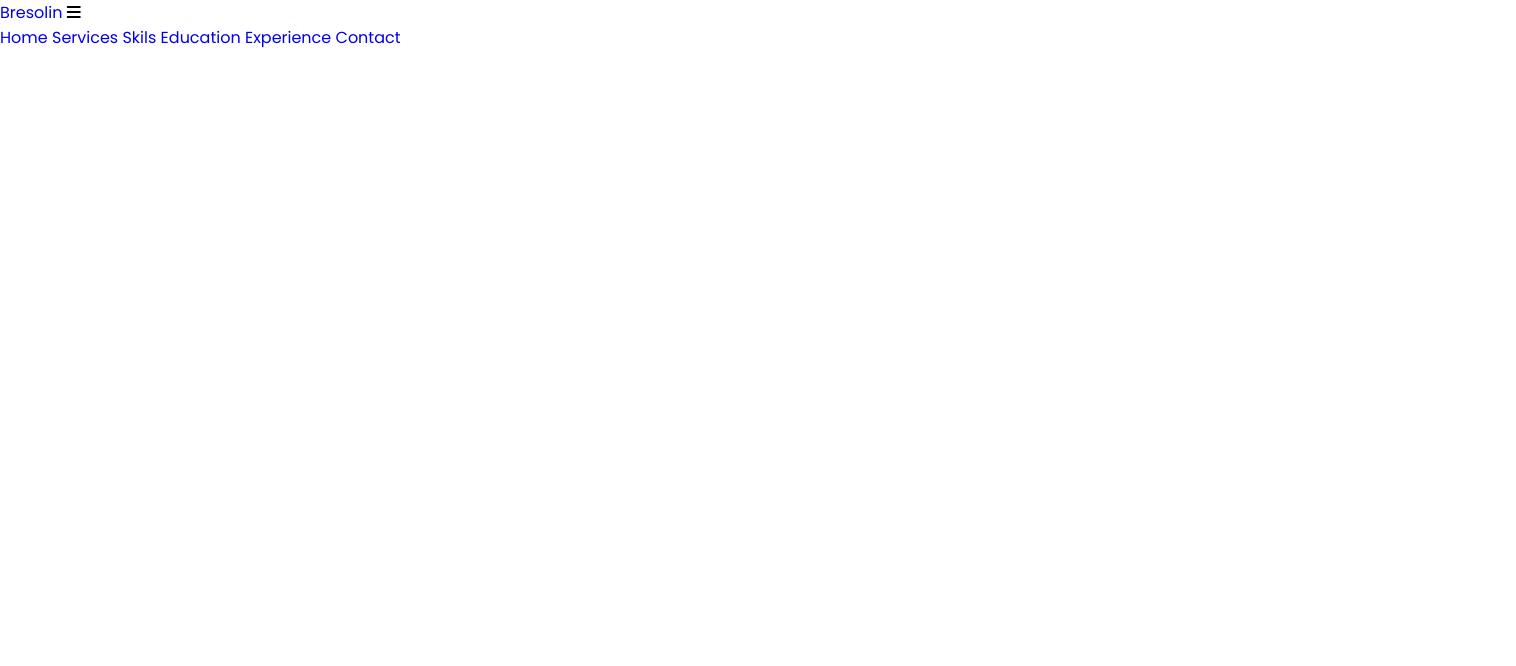
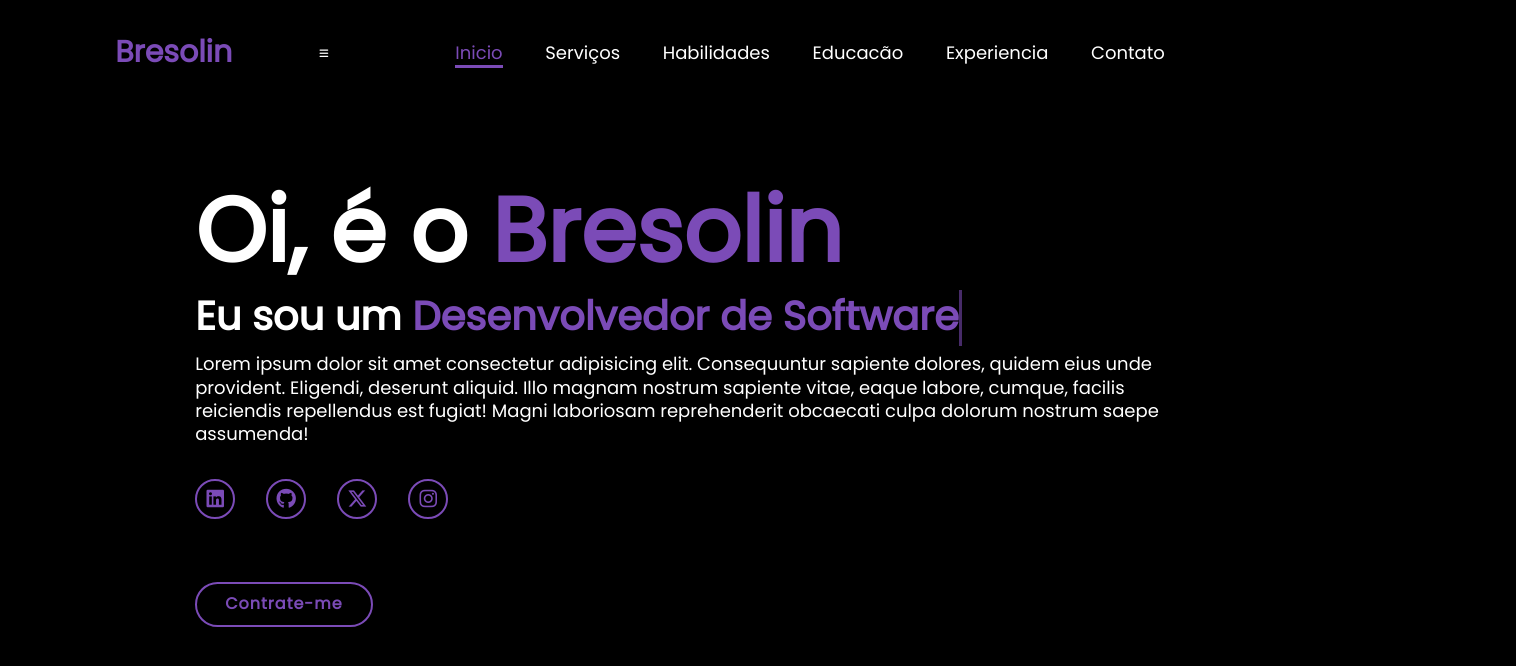
Before and after one commit to bresolinn/PaginasWEB, a plain HTML site: page Portiolio/index.html in a window 1280 px wide. Shown: the whole page, 1516 px wide, since content can reach past the window. Drawn offline with Linux system fonts and the light colour scheme.

Commit message:
Portiolio

```diff
--- a/Portiolio/index.html
+++ b/Portiolio/index.html
@@ -11,25 +11,39 @@
 </head>
 <body>
     <header class="header">
-        <a href="#" class="Logo">Bresolin</a>
+        <a href="#" class="logo">Bresolin</a>
 
-        <i class="fa-solid fa-bars"></i>
+        <i class="fa-solid fa-bars" class="menu-icon"></i>
 
         <nav class="navbar">
-            <a href="#home">Home</a>
-            <a href="#hservices">Services</a>
-            <a href="#skills">Skils</a>
-            <a href="#education">Education</a>
-            <a href="#experience">Experience</a>
-            <a href="#contact">Contact</a>
+            <a href="#inicio" class="active">Inicio</a>
+            <a href="#hserviços">Serviços</a>
+            <a href="#habilidades">Habilidades</a>
+            <a href="#educação">Educacão</a>
+            <a href="#experiencia">Experiencia</a>
+            <a href="#contato">Contato</a>
         </nav>
     </header>
 
+    <section class="home" id="home">
+        <div class="home-img">
+            <img src="" alt="">
+        </div>
+        <div class="home-content">
+            <h1>Oi, é o <span>Bresolin</span></h1>
+            <h3 class="typing-text">Eu sou um <span></span></h3>
+            <p>Lorem ipsum dolor sit amet consectetur adipisicing elit. Consequuntur sapiente dolores, quidem eius unde provident. Eligendi, deserunt aliquid. Illo magnam nostrum sapiente vitae, eaque labore, cumque, facilis reiciendis repellendus est fugiat! Magni laboriosam reprehenderit obcaecati culpa dolorum nostrum saepe assumenda!</p>
 
+            <div class="social-icon">
+                <a href="#"><i class="fa-brands fa-linkedin"></i></a>
+                <a href="#"><i class="fa-brands fa-github"></i></a>
+                <a href="#"><i class="fa-brands fa-x-twitter"></i></a>
+                <a href="#"><i class="fa-brands fa-instagram"></i></a>
+            </div>
 
-
-
-
+            <a href="#" class="btn">Contrate-me</a>
+        </div>
+    </section>
 
     <script src="script.js"></script>
 </body>
--- a/Portiolio/style.css
+++ b/Portiolio/style.css
@@ -16,3 +16,219 @@
     --text-color: #fff;
     --main-color:#7b4bb7;
 }
+
+html{
+    font-size: 62.5%;
+    overflow-x: hidden;
+}
+
+body {
+    background: var(--bg-color);
+    font-family: 'Poppins', sans-serif;
+    color: var(--text-color);
+}
+html::-webkit-scrollbar {
+    width: 0.8rem;
+}
+html::-webkit-scrollbar-track {
+    background: var(--bg-color);
+}
+html::-webkit-scrollbar-thumb {
+    background: var(--main-color);
+}
+
+header {
+    position: fixed;
+    top: 0;
+    left: 0;
+    width: 100%;
+    padding: 3rem 9%;
+    background: rgba(0, 0, 0, 0.7);
+    filter: drop-shadow(10px);
+    display: flex;
+    justify-content: space-between;
+    align-items: center;
+    z-index: 100;
+}
+.logo {
+    font-size: 3rem;
+    color: var(--main-color);
+    font-weight: 800;
+    cursor: pointer;
+    transition: 0.5s ease;
+}
+.loho:hover {
+    transform: scale(1.1);
+}
+.navbar a {
+    font-size: 1.8rem;
+    color: var(--text-color);
+    margin-left: 4rem;
+    font-weight: 500;
+    transition: 0.3s ease;
+    border-bottom: 3px solid transparent;
+}
+.navbar a:hover,
+.navbar a.active {
+    color: var(--main-color);
+    border-bottom: 3px solid var(--main-color);
+}
+#menu-icon {
+    font-size: 3.6rem;
+    color: var(--main-color);
+    display: none;
+}
+@media (max-width:995px) {
+    #menu-icon {
+        display: block;
+    }
+    .navbar {
+        position: absolute;
+        top: 100%;
+        right: 0;
+        width: 40%;
+        border-left: 3px solid var(--main-color);
+        border-bottom: 3px solid var(--main-color);
+        border-bottom-left-radius: 2rem;
+        padding: 1rem 3%;
+        background-color: var(--second-bg-color);
+        border-top: 0.1remsolid rgb(0, 0, 0, 0.4);
+        display: none;
+    }
+    .navbar.active {
+        display: block;
+    }
+    .navbar a {
+        display: block;
+        font-size: 2rem;
+        margin: 3rem 0;
+    }
+    .navbar a:hover,
+    .navbar a.active {
+        padding: 1rem;
+        border-radius: 0.5rem;
+        border-bottom: 0.5rem solid var(--main-color);
+    }
+}
+
+section {
+    min-height: 100vh;
+    padding: 5rem 9% 5rem;
+}
+.home {
+    display: flex;
+    justify-content: center;
+    align-items: center;
+    gap: 8rem;
+    background: var(--bg-color);
+}
+.home .home-content {
+    font-size: 6rem;
+    font-weight: 700;
+    line-height: 1.3;
+}
+span {
+    color: var(--main-color);
+}
+.home-content h3 {
+    font-size: 4rem;
+    margin-bottom: 1rem;
+    font-weight: 700;
+
+}
+.home-img {
+    border-radius: 50%;
+}
+.home-img img {
+    position: relative;
+    width: 32vw;
+    border-radius: 50%;
+    box-shadow: 0 0 25px var(--main-color);
+    cursor: pointer;
+}
+.home-img img:hover {
+    transform: scale(1.01);
+    filter: drop-shadow(0 0 25px var(--main-color));
+}
+.home-content p{
+    font-size: 1.8rem;
+    font-weight: 500;
+}
+.social-icon a{
+    display: inline-flex;
+    justify-content: center;
+    align-items: center;
+    width: 4rem;
+    height: 4rem;
+    background: transparent;
+    border: 0.2rem solid var(--main-color);
+    font-size: 2rem;
+    border-radius: 50%;
+    color: var(--main-color);
+    margin: 3rem 1.5rem 3rem 0;
+    transition: 0.3s ease;
+}
+.social-icon a:hover {
+    color: black;
+    transform: scale(1.3)translateY(-5px);
+    background: var(--main-color);
+    box-shadow: 0 0 25px var(--main-color);
+}
+.btn {
+    display: inline-block;
+    padding: 1rem 2.8rem;
+    background: var(--bg-color);
+    border-radius: 4rem;
+    font-size: 1.6rem;
+    color: var(--main-color);
+    border: 2px solid var(--main-color);
+    letter-spacing: 0.1rem;
+    font-weight: 600;
+    transition: 0.3s ease;
+    cursor: pointer;
+}
+.btn:hover{
+    transform: scale(1.01);
+    background-color: var(--main-color);
+    color: black;
+    box-shadow: 0 0 25px var(--main-color);
+}
+.typing-text {
+    font-size: 34px;
+    font-weight: 600;
+    min-width: 280px;
+}
+.typing-text span {
+    position: relative;
+}
+.typing-text span::before {
+    content: 'Desenvolvedor de Software';
+    color: var(--main-color);
+    animation: words 20s infinite;
+}
+.typing-text span::after {
+    content: '';
+    background: var(--bg-color);
+    position: absolute;
+    width: calc(100% + 8px);
+    height: 100%;
+    border-left: 3px solid var(--bg-color);
+    right: -8;
+    animation: cursor 0.6s infinite, typing 20s steps(14) infinite;
+}
+@keyframes cursor {
+    to {
+        border-left: 3px solid var(--main-color);
+    }
+}
+@keyframes words {
+    0%, 33% {
+        content: 'Desenvolvedor de Software';
+    }
+    34%, 66% {
+        content: 'Desenvolvedor web';
+    }
+    67%, 100% {
+        content: 'Web designer';
+    }
+}
```
